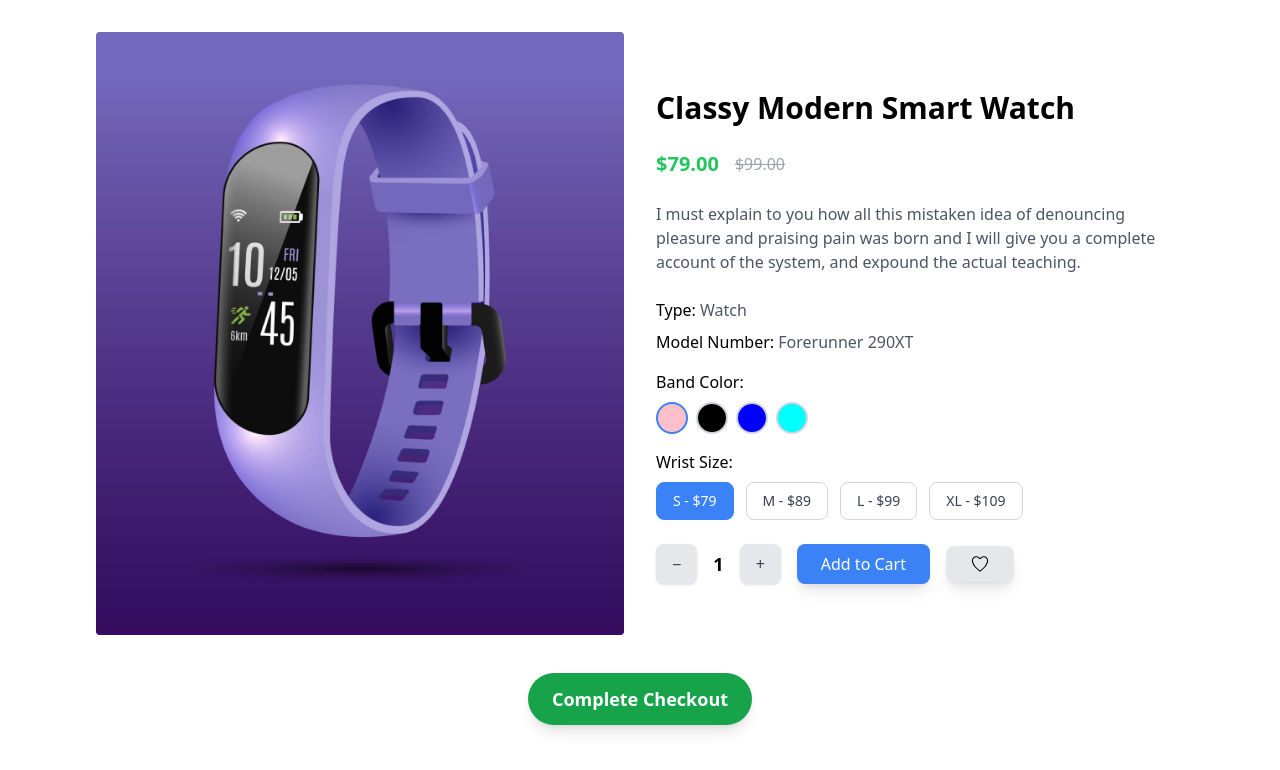
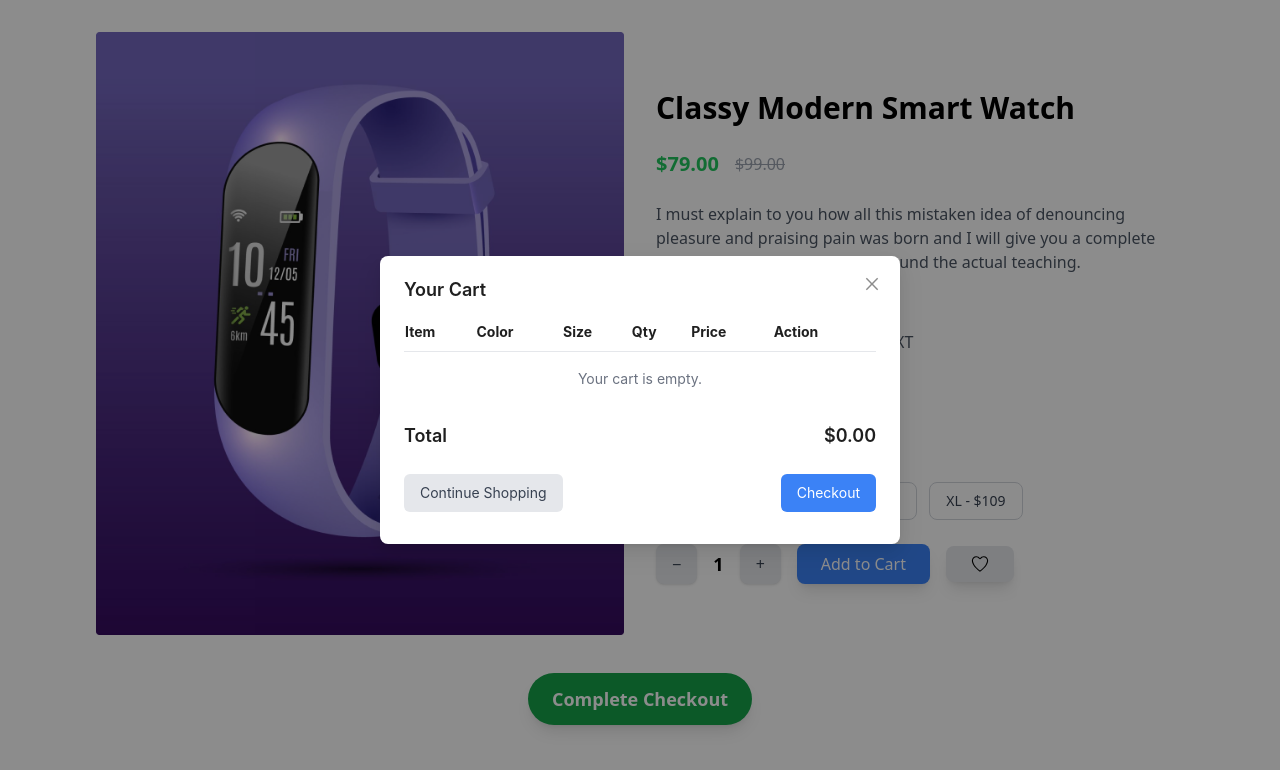
Before and after one commit to TanjimulSabbir/product-cart, a React (Vite) app: page / in a window 1280 px wide. Both pictures are taken after a click on the button "Complete Checkout". Shown: the top 770 px of the page. Built offline with nearby package versions, Linux system fonts and the light colour scheme.

Commit message:
cart functional logic done

```diff
--- a/src/components/Cart/index.tsx
+++ b/src/components/Cart/index.tsx
@@ -1,43 +1,97 @@
-import React, { useState } from 'react';
+import { useAppSelector, useAppDispatch } from "../../hooks/hooks";
+import { products } from "../../utils/prodcuts";
+import { removeFromCart } from "../../redux/features/Cart/cartSlice"; // Adjust the import based on your Redux setup
 
 const Cart = () => {
-    const cartItems = [
-        { id: 1, name: 'Classy Modern Smart Watch', color: 'Black', size: 'XL', qty: 1, price: 99.0 },
-        { id: 2, name: 'Classy Modern Smart Watch', color: 'Purple', size: 'L', qty: 2, price: 178.0 },
-        { id: 3, name: 'Classy Modern Smart Watch', color: 'Cyan', size: 'M', qty: 1, price: 79.0 },
-    ];
+    // Get cart items from Redux state
+    const cartItems = useAppSelector((state) => state.cart.items);
 
-    const total = cartItems.reduce((sum, item) => sum + item.price, 0);
+    // Initialize the dispatch function
+    const dispatch = useAppDispatch();
+
+    // Calculate total dynamically
+    const total = cartItems.reduce(
+        (sum, item) => sum + item.price * item.quantity,
+        0
+    );
 
     return (
-        <div className="max-w-lg mx-auto p-6 bg-white shadow-lg rounded-lg">
+        <div className="max-w-lg mx-auto">
             <h2 className="text-lg font-semibold mb-4">Your Cart</h2>
+
+            {/* Cart Table */}
             <table className="w-full text-left border-collapse">
                 <thead>
                     <tr>
                         <th className="border-b pb-2">Item</th>
                         <th className="border-b pb-2">Color</th>
                         <th className="border-b pb-2">Size</th>
-                        <th className="border-b pb-2">Qnt</th>
+                        <th className="border-b pb-2">Qty</th>
                         <th className="border-b pb-2">Price</th>
+                        <th className="border-b pb-2">Action</th>
                     </tr>
                 </thead>
                 <tbody>
-                    {cartItems.map((item) => (
-                        <tr key={item.id} className="border-b">
-                            <td className="py-2">{item.name}</td>
-                            <td className="py-2">{item.color}</td>
-                            <td className="py-2">{item.size}</td>
-                            <td className="py-2">{item.qty}</td>
-                            <td className="py-2">${item.price.toFixed(2)}</td>
+                    {cartItems.length > 0 ? (
+                        cartItems.map((item) => {
+                            const product = products.find((p) => p.id === item.id);
+                            if (!product) return null;
+
+                            return (
+                                <tr key={item.id} className="border-b">
+                                    {/* Combined Product Image and Name */}
+                                    <td className="flex space-x-3 items-center py-2">
+                                        <img
+                                            src={product.images[item.color]} // Fetch image based on the selected color
+                                            alt={`${product.name} in ${item.color}`}
+                                            className="w-12 h-12 object-cover rounded"
+                                        />
+                                        <span>{product.name}</span>
+                                    </td>
+
+                                    {/* Product Color */}
+                                    <td className={`py-2 capitalize text-${item.color}`}>{item.color}</td>
+
+                                    {/* Product Size */}
+                                    <td className="py-2">{item.size}</td>
+
+                                    {/* Product Quantity */}
+                                    <td className="py-2">{item.quantity}</td>
+
+                                    {/* Product Price */}
+                                    <td className="py-2">
+                                        ${(item.price * item.quantity).toFixed(2)}
+                                    </td>
+
+                                    {/* Remove Button */}
+                                    <td className="py-2">
+                                        <button
+                                            onClick={() => dispatch(removeFromCart(item.id))}
+                                            className="px-2 py-1 bg-red-500 text-white rounded-md hover:bg-red-600"
+                                        >
+                                            Remove
+                                        </button>
+                                    </td>
+                                </tr>
+                            );
+                        })
+                    ) : (
+                        <tr>
+                            <td colSpan={6} className="text-center py-4 text-gray-500">
+                                Your cart is empty.
+                            </td>
                         </tr>
-                    ))}
+                    )}
                 </tbody>
             </table>
+
+            {/* Total */}
             <div className="flex justify-between items-center mt-4">
                 <p className="text-lg font-semibold">Total</p>
                 <p className="text-lg font-semibold">${total.toFixed(2)}</p>
             </div>
+
+            {/* Action Buttons */}
             <div className="flex justify-between mt-6">
                 <button className="px-4 py-2 bg-gray-200 text-gray-700 rounded-md hover:bg-gray-300">
                     Continue Shopping
--- a/src/components/products-details/index.tsx
+++ b/src/components/products-details/index.tsx
@@ -1,28 +1,29 @@
 import { useState } from "react";
 import ProductImages from "./ProductImages";
-import { products, Product, Size, } from "../../utils/prodcuts.tsx";
+import { products, Product, Size } from "../../utils/prodcuts.tsx";
 import AddToCartButton from "../AddToCartBtn/index.tsx";
 import GlobalModal from "../../utils/GlobalModal.tsx";
+import Cart from "../Cart/index.tsx";
 
 export default function ProductDetails() {
-    const product: Product = products[0]
+  const product: Product = products[0]; // Selected product
   const [selectedSize, setSelectedSize] = useState<Size>(product.sizes[0]);
   const [selectedColor, setSelectedColor] = useState<string>(product.colors[0]);
+  const [modalOpen, setModalOpen] = useState<boolean>(false);
 
-    const [modalOpen, setModalOpen] = useState<boolean>(false)
-
-    const handleModal = () => {
-        setModalOpen(!modalOpen)
-    }
-
+  const handleModal = (isOpen: boolean) => {
+    setModalOpen(isOpen);
+  };
 
   return (
     <main className="container max-w-screen-2xl mx-auto horizantalPadding pb-10">
       <div className="flex flex-col md:flex-row gap-8 p-8 xl:items-center xl:justify-center">
+        {/* Product Images */}
         <div className="w-full md:w-1/2 flex justify-center xl:items-center">
           <ProductImages selectedColor={selectedColor} />
         </div>
 
+        {/* Product Details */}
         <div className="w-full md:w-1/2 space-y-6">
           <h1 className="text-3xl font-bold">{product.name}</h1>
 
@@ -37,23 +38,29 @@ export default function ProductDetails() {
 
           <p className="text-gray-600">{product.description}</p>
 
+          {/* Product Options */}
           <div className="space-y-4">
+            {/* Product Info */}
             <div className="space-y-2">
               <p className="font-medium">
                 Type: <span className="text-gray-600">{product.type}</span>
               </p>
               <p className="font-medium">
-                                Model Number: <span className="text-gray-600">{product.model}</span>
+                Model Number:{" "}
+                <span className="text-gray-600">{product.model}</span>
               </p>
             </div>
 
+            {/* Color Options */}
             <div className="space-y-2">
               <p className="font-medium">Band Color:</p>
               <div className="flex items-center space-x-2">
                 {product.colors.map((color) => (
                   <button
                     key={color}
-                                        className={`w-8 h-8 rounded-full border-2 ${selectedColor === color ? "border-blue-500" : "border-gray-300"
+                    className={`w-8 h-8 rounded-full border-2 ${selectedColor === color
+                        ? "border-blue-500"
+                        : "border-gray-300"
                       }`}
                     style={{ backgroundColor: color }}
                     onClick={() => setSelectedColor(color)}
@@ -62,6 +69,7 @@ export default function ProductDetails() {
               </div>
             </div>
 
+            {/* Size Options */}
             <div className="space-y-2">
               <p className="font-medium">Wrist Size:</p>
               <div className="flex flex-wrap items-center gap-3">
@@ -81,17 +89,31 @@ export default function ProductDetails() {
             </div>
           </div>
 
-                    <AddToCartButton product={product}
+          {/* Add to Cart Button */}
+          <AddToCartButton
+            product={product}
             selectedSize={selectedSize}
-                        selectedColor={selectedColor} />
+            selectedColor={selectedColor}
+          />
         </div>
       </div>
-            <div className="flex items-center justify-center text-center ">
-                <button className="px-6 py-3 bg-green-600 text-white font-bold text-lg rounded-full shadow-lg transform transition-all duration-300 ease-in-out hover:bg-green-700 hover:scale-105 active:bg-green-800 active:scale-95 focus:outline-none">
+
+      {/* Checkout Button */}
+      <div className="flex items-center justify-center text-center">
+        <button
+          className="px-6 py-3 bg-green-600 text-white font-bold text-lg rounded-full shadow-lg transform transition-all duration-300 ease-in-out hover:bg-green-700 hover:scale-105 active:bg-green-800 active:scale-95 focus:outline-none"
+          onClick={() => handleModal(true)}
+        >
           Complete Checkout
         </button>
       </div>
-            <GlobalModal body={<p>Modal open</p>} handleModal={handleModal} modalOpen={modalOpen} />
+
+      {/* Global Modal */}
+      <GlobalModal
+        body={<Cart/>}
+        handleModal={handleModal}
+        modalOpen={modalOpen}
+      />
     </main>
   );
 }
--- a/src/utils/GlobalModal.tsx
+++ b/src/utils/GlobalModal.tsx
@@ -4,7 +4,7 @@ import { Modal } from 'antd';
 // Define the props type
 interface GlobalModalProps {
     body: ReactNode;
-    handleModal: (value: boolean) => void;
+    handleModal: (isOpen: boolean) => void;
     modalOpen: boolean
 }
 
@@ -13,11 +13,10 @@ const GlobalModal: React.FC<GlobalModalProps> = ({ body, handleModal, modalOpen
     return (
         <>
             {modalOpen && <Modal
-                title="Vertically Centered Modal Dialog"
                 centered
                 open={modalOpen}
-                onOk={() => handleModal(true)}
                 onCancel={() => handleModal(false)}
+                footer={false}
             >
                 {body}
             </Modal>}
```
Lines whose indentation alone changed are shown as unchanged.
